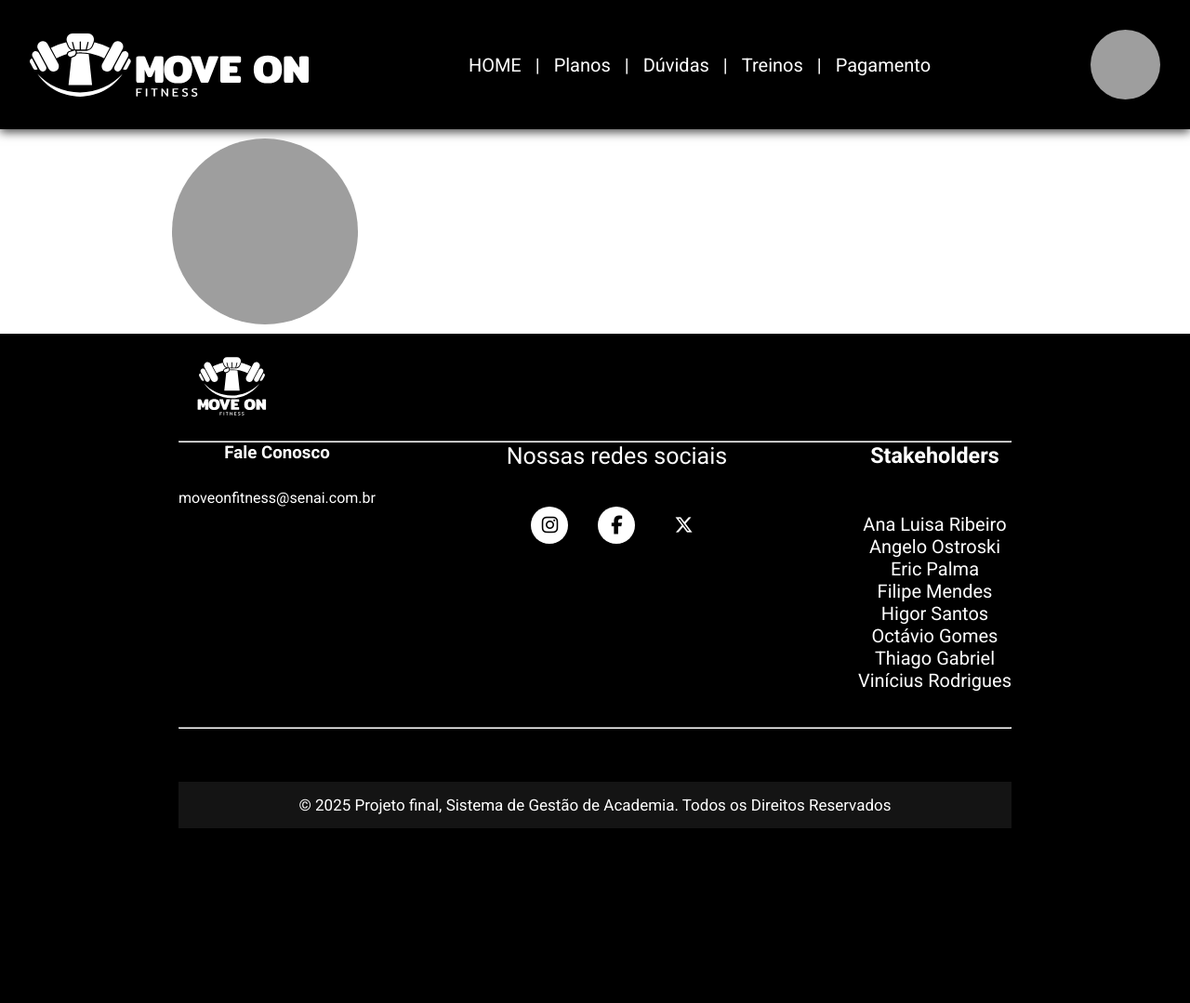
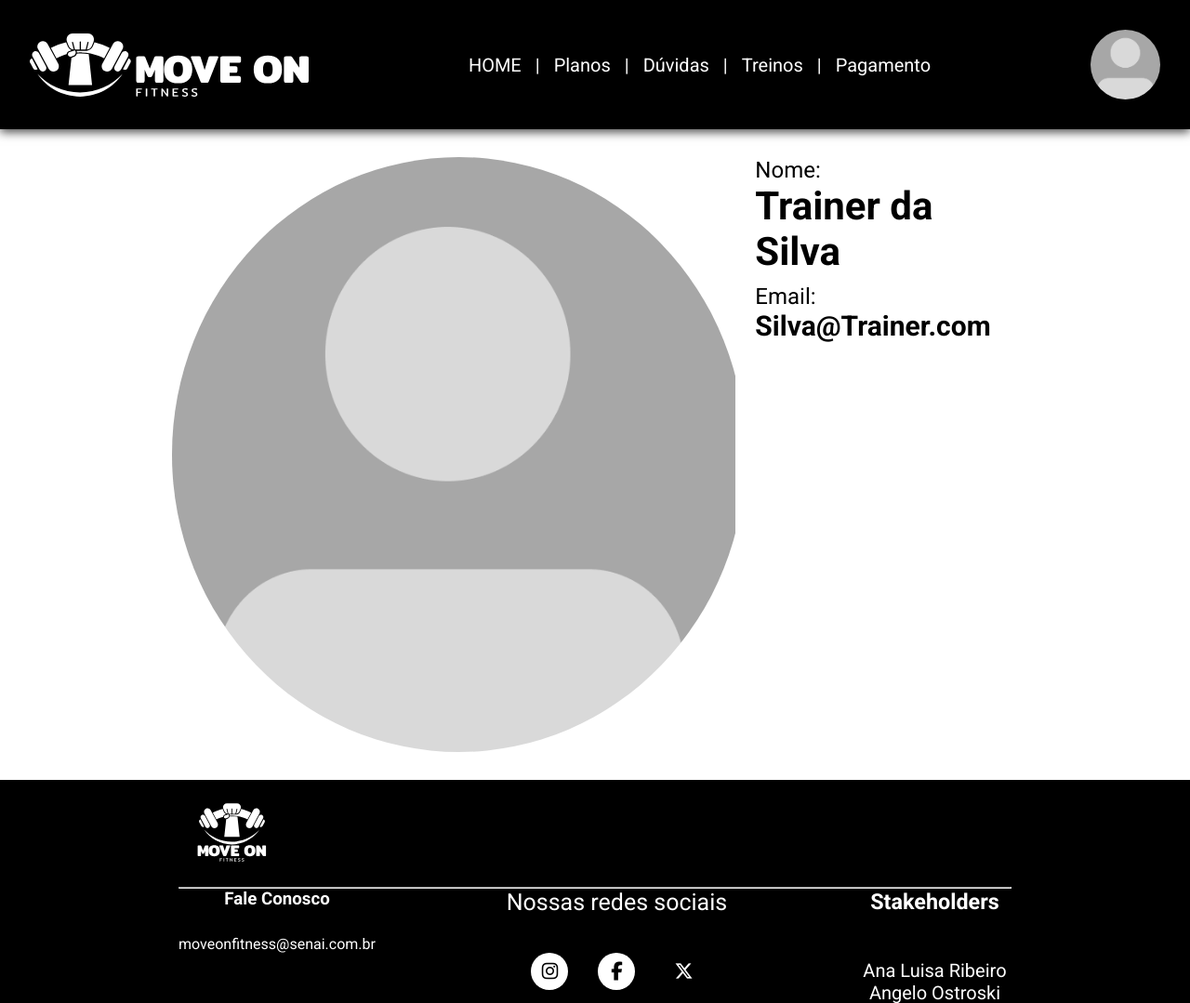
Before and after one commit to Eric-codecrypt/TCC, a PHP site: page /View/UserView.php in a window 1280 px wide. Shown: the top 1079 px of the page at 93% size. Before the commit the page ends 891 px from the top, so only its background shows below. Run offline with PHP 8.4, Linux system fonts and the light colour scheme; the visitor is signed in with stand-in values (Sample User, id 1); data comes from the database, SQL or seed files in the repository; some web fonts are replaced; grey boxes are pictures that could not be loaded.

Commit message:
nem lembro oq q eu tava fazendo

```diff
--- a/View/UserView.php
+++ b/View/UserView.php
@@ -34,17 +34,16 @@ $nome_arquivo_fotoperfil = $Controller->getFotoPerfil($user['nome_arquivo_fotope
     <meta name="viewport" content="width=device-width, initial-scale=1.0">
     <title><?php echo htmlspecialchars($primeiro_nome); ?> - Move On Fitness</title>
     <link rel="stylesheet" href="css/style.css">
-    <link rel="stylesheet" href="css/carousel.css">
+    <link rel="stylesheet" href="css/basics.css">
     <link rel="stylesheet" type="text/css" href="font-awesome/css/all.min.css" />
     <link rel="stylesheet" href="https://cdnjs.cloudflare.com/ajax/libs/font-awesome/6.7.2/css/all.min.css" />
 </head>
 
 <body>
     <?php include __DIR__ . "/header.php"; ?>
-    <div>
         <section class="user-sect">
-            <div>
-                <form class="pfp" method="POST" action="../user-actions/process_edit_pfp.php" enctype="multipart/form-data">
+            <div class="flex-row gap10 flex-row">
+                <form class="pfp sticky" method="POST" action="../user-actions/process_edit_pfp.php" enctype="multipart/form-data">
                         <?php if (isset($user)): ?>
                             <img src="IMG/pfps/<?= $nome_arquivo_fotoperfil ?>">
                         <?php endif; ?>
@@ -53,9 +52,36 @@ $nome_arquivo_fotoperfil = $Controller->getFotoPerfil($user['nome_arquivo_fotope
                         </label>
                         <input type="file" name="foto_perfil" id="foto_perfil" onchange="this.form.submit()">
                 </form>
+                <div class="grow-100">
+                    <div class="height-100po info-text flex-column gap10">
+                        <div>
+                            <p>Nome:</p>
+                            <h3><?=$nome_completo?></h3>
+                        </div>
+                        <div class="flex-row justify-between gap30 info-text-small">
+                            <?php if($user['CPF'] != null OR $user['CPF'] != ''):?>
+                                <div>
+                                    <p>CPF:</p>
+                                    <h3><?=$user['CPF']?></h3>
+                                </div>
+                            <?php endif;?>
+                            <div>
+                                <p>Email:</p>
+                                <h3><?=$user['email']?></h3>
+                            </div>
+                        </div>
+                        <div class="flex-row justify-between gap30 info-text-small">
+                            <?php if($user['celular'] != null OR $user['celular'] != ''):?>
+                                <div>
+                                    <p>celular:</p>
+                                    <h3><?=$user['celular']?></h3>
+                                </div>
+                            <?php endif;?>
+                        </div>
+                    </div>
+                </div>
             </div>
         </section>
-    </div>
     <?php include __DIR__ . "/footer.php"; ?>
 </body>
 
--- /dev/null
+++ b/View/css/basics.css
@@ -0,0 +1,135 @@
+.flex-row{
+    display: flex;
+    gap:inherit;
+}
+.flex-column{
+    display: flex;
+    flex-direction: column;
+    gap:inherit;
+}
+.gap5{
+    gap: 5px;
+}
+.gap10{
+    gap:10px;
+}
+.gap30{
+    gap:30px;
+}
+.nogap{
+    gap: 0 !important;
+}
+.nopadding{
+    padding: 0 !important;
+}
+.justify-start{
+    justify-content: start;
+}
+.align-start{
+    align-items: start;
+}
+.align-center{
+    align-items: center;
+}
+.self-align-center{
+    align-self: center;
+}
+.justify-center{
+    justify-content: center;
+}
+.justify-between{
+    justify-content: space-between;
+}
+.textalign-center{
+    text-align: center;
+}
+.overflow-h{
+    overflow: hidden;
+}
+.maxwidth100{
+    max-width: 100%;
+}
+.maxwidth90{
+    max-width: 90%;
+}
+.maxwidth450px{
+    max-width: 450px;
+}
+.height-100po{
+    min-height: 100%;
+}
+.height-100po-2{
+    height: 100%;
+}
+.height-15{
+    min-height: 15px;
+}
+.height-25{
+    min-height: 25px;
+}
+.height-25{
+    min-height: 25px;
+}
+.height-50{
+    min-height: 50px;
+}
+.height-100{
+    min-height: 100px;
+}
+.height-200{
+    min-height: 200px;
+}
+.height-300{
+    min-height: 300px;
+}
+.height-400{
+    min-height: 400px;
+}
+.height-500{
+    min-height: 500px;
+}
+.maxheight-600{
+    max-height: 600px;
+}
+.scroll-y{
+    overflow-y: auto;
+}
+.width-fitcontent{
+    width: fit-content;
+}
+.width-50po{
+    width: 50%;
+}
+.width-80po{
+    width: 80%;
+}
+.width-100po{
+    width: 100%;
+}
+.width-150po{
+    width: 200%;
+}
+.width-200po{
+    width: 200%;
+}
+.minwidth-300{
+    min-width: 300px
+}
+.width-500{
+    width: 500px
+}
+.grow-100{
+    flex-grow: 1;
+}
+.grow-125{
+    flex-grow: 1.25;
+}
+.grow-150{
+    flex-grow: 1.50;
+}
+.grow-175{
+    flex-grow: 1.75;
+}
+.grow-200{
+    flex-grow: 2.00;
+}
--- a/View/css/style.css
+++ b/View/css/style.css
@@ -1041,9 +1041,13 @@ header .container p {
     aspect-ratio: 1/1;
     overflow: hidden;
     display: flex;
-    align-content: center;
     justify-content: center;
     border-radius: 100%;
+}
+.pfp.sticky{
+    width: unset;
+    height: 100%;
+    aspect-ratio: 1/1;
 }
 .mini.pfp{
     width: 75px;
@@ -1067,5 +1071,17 @@ section.user-sect{
     max-width: 910px;
     display: flex;
     margin: auto;
-    padding: 10px;
+    padding: 30px 10px;
 }
+.info-text{
+    font-size: 1.5em;
+}
+.info-text h3{
+    font-size: 1.75em;
+}
+.info-text-small{
+    font-size: 1em !important;
+}
+.info-text-small h3{
+    font-size: 1.25em !important;
+}
```
Also changed, not shown: View/IMG/PFPpadrao.png (added). Lines whose indentation alone changed are shown as unchanged.
